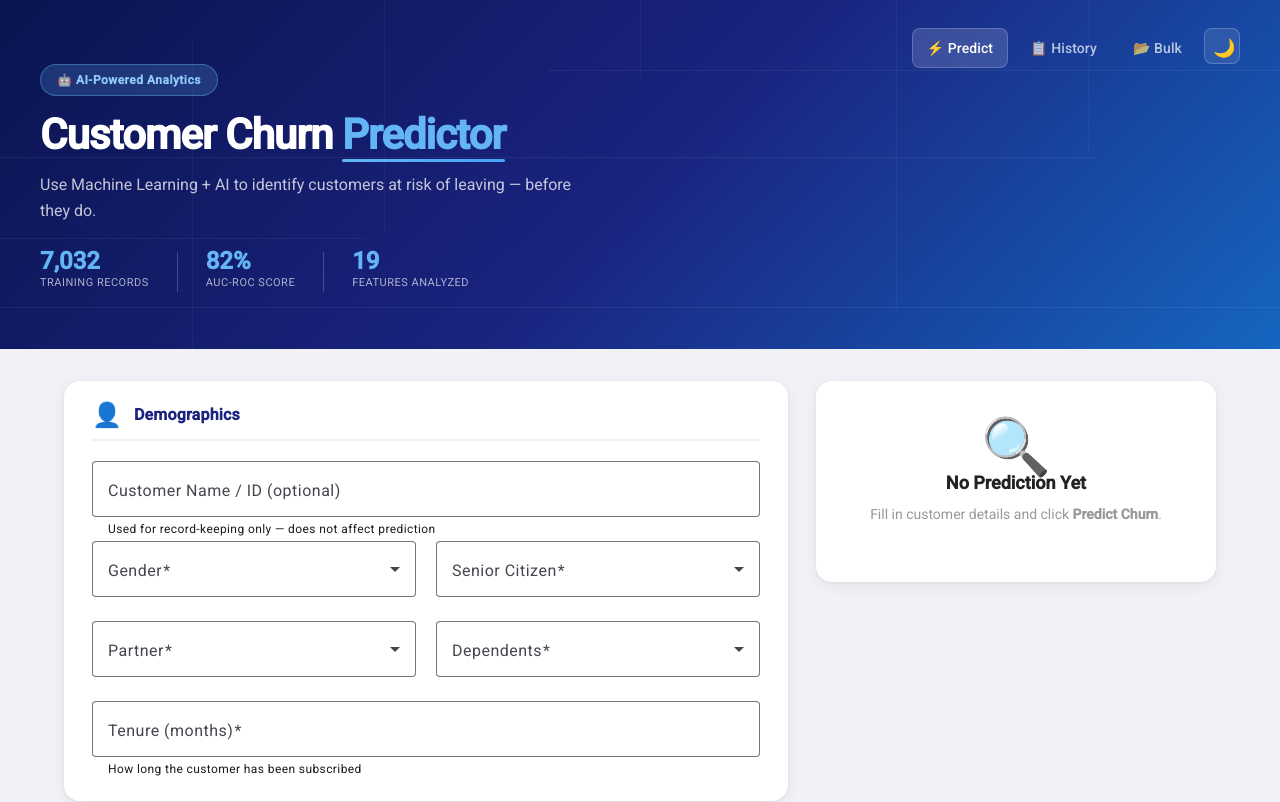
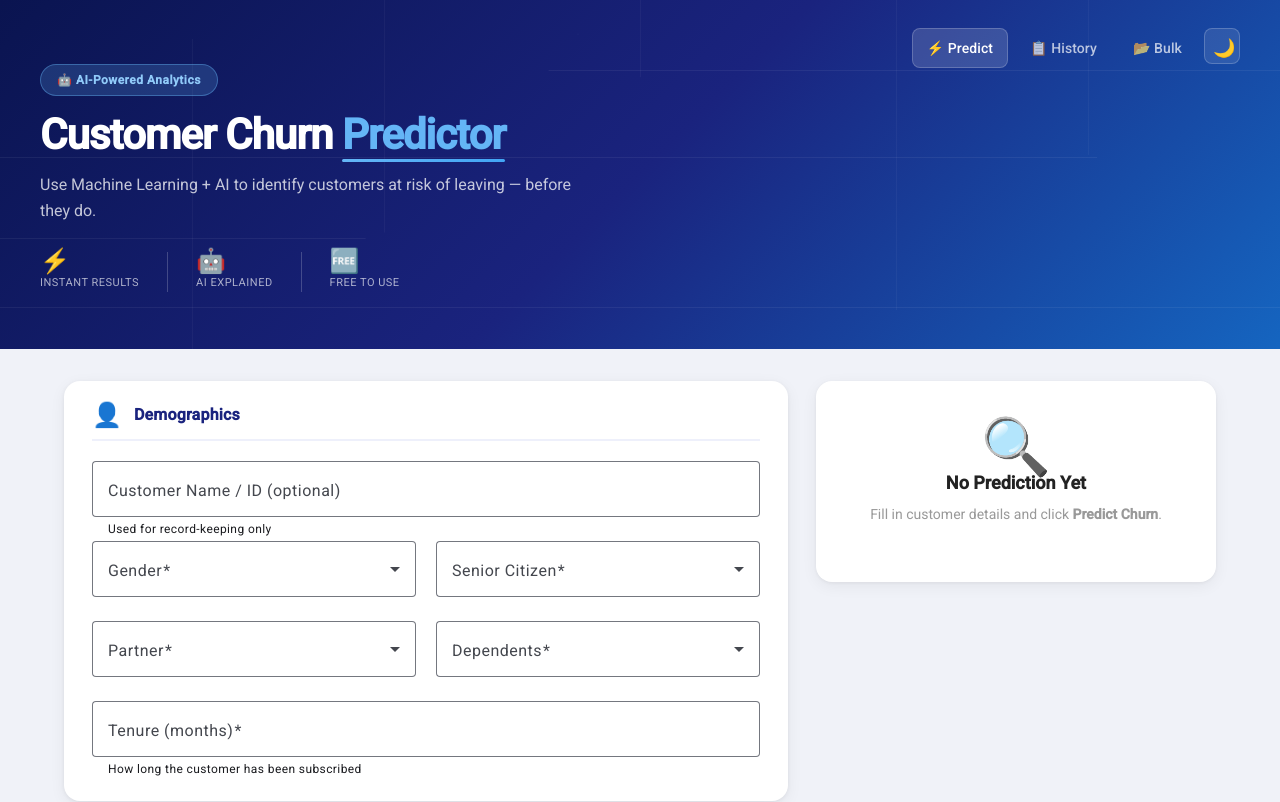
Before and after one commit to Taaheer1106/churn-predictor, an Angular app in the folder frontend/churn-app/: page / in a window 1280 px wide. Shown: the top 802 px of the page. Built offline with nearby package versions, Linux system fonts and the light colour scheme.

Commit message:
Replace accuracy stats with feature highlights in hero

```diff
--- a/frontend/churn-app/src/app/predict/predict.component.html
+++ b/frontend/churn-app/src/app/predict/predict.component.html
@@ -27,18 +27,18 @@
     </p>
     <div class="hero-stats">
       <div class="stat">
-        <span class="stat-num">7,032</span>
-        <span class="stat-desc">Training Records</span>
+        <span class="stat-num">⚡</span>
+        <span class="stat-desc">Instant Results</span>
       </div>
       <div class="stat-divider"></div>
       <div class="stat">
-        <span class="stat-num">82%</span>
-        <span class="stat-desc">AUC-ROC Score</span>
+        <span class="stat-num">🤖</span>
+        <span class="stat-desc">AI Explained</span>
       </div>
       <div class="stat-divider"></div>
       <div class="stat">
-        <span class="stat-num">19</span>
-        <span class="stat-desc">Features Analyzed</span>
+        <span class="stat-num">🆓</span>
+        <span class="stat-desc">Free to Use</span>
       </div>
     </div>
   </div>
@@ -74,7 +74,7 @@
             <mat-label>Customer Name / ID (optional)</mat-label>
             <input matInput type="text" formControlName="customer_name"
                    placeholder="e.g. John Smith or CUST-00123" />
-            <mat-hint>Used for record-keeping only — does not affect prediction</mat-hint>
+            <mat-hint>Used for record-keeping only</mat-hint>
           </mat-form-field>
 
           <mat-form-field appearance="outline">
```
